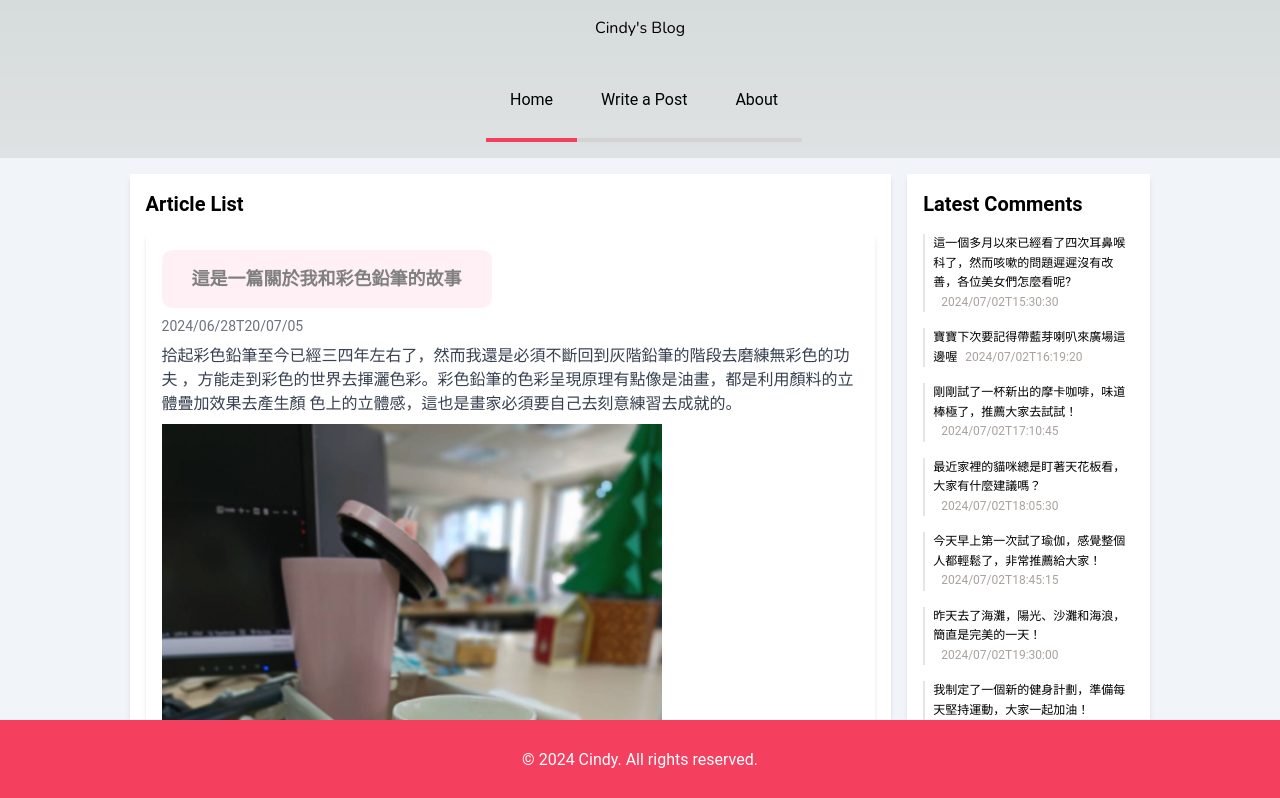
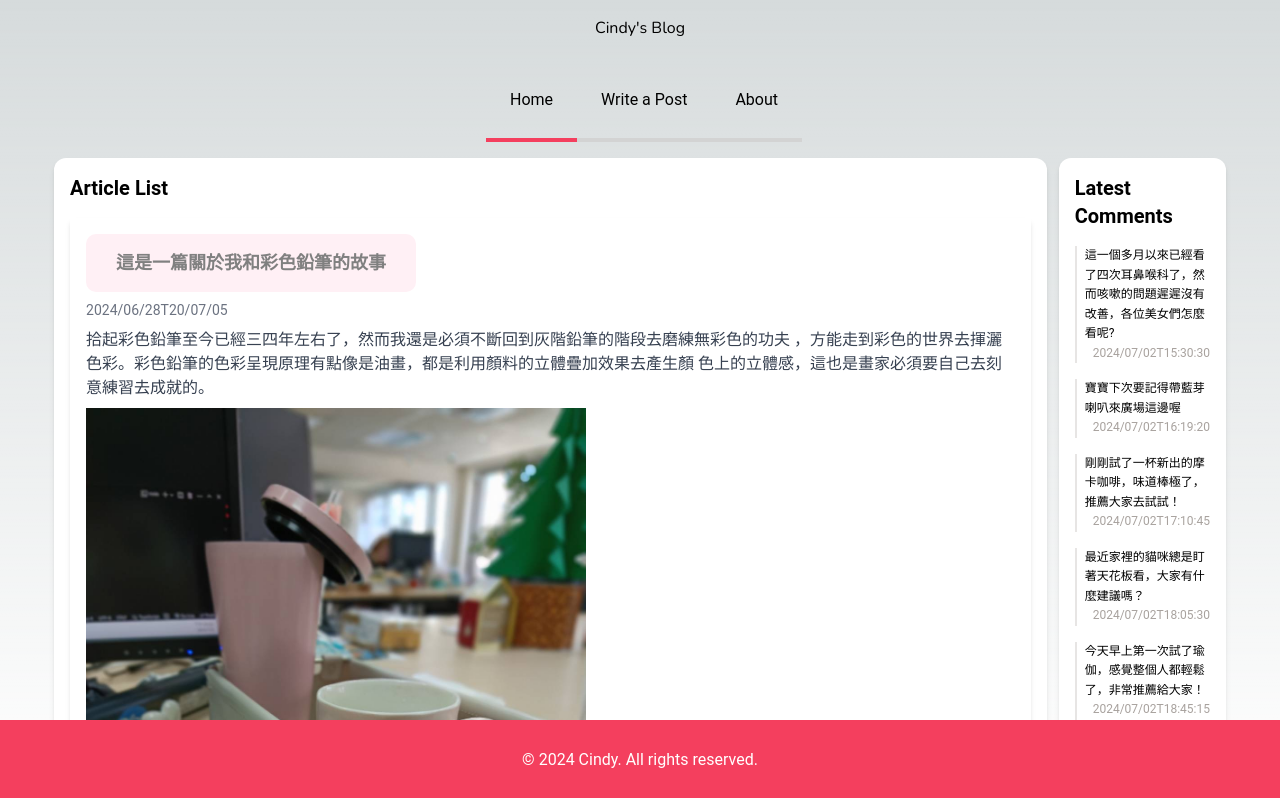
Before and after one commit to cindy951357/react-blog, a Next.js app: page / in a window 1280 px wide. Shown: the top 798 px of the page. Built offline with nearby package versions, Linux system fonts and the light colour scheme.

Commit message:
refine layout of home page

```diff
--- a/src/components/AboutLayout.tsx
+++ b/src/components/AboutLayout.tsx
@@ -9,12 +9,12 @@ type AboutLayoutProps = {
 const AboutLayout = ({ children }: AboutLayoutProps) => {
   return (
     <div className='about-layout grid grid-cols-[1fr_20fr_1fr_1fr]'>
-      <div className="dummy"></div>
+      <div className="dummy about-dummy"></div>
       <div className='about-main'>{children}</div>
       <div className="about-menu-container">
         <AboutMenu />
       </div>
-      <div className="dummy"></div>
+      <div className="dummy about-dummy"></div>
     </div>
   );
 };
--- a/src/components/CommentList.tsx
+++ b/src/components/CommentList.tsx
@@ -5,7 +5,7 @@ const CommentList: React.FC = () => {
   const { comments } = useComments();
 
   return (
-    <div>
+    <div className='comment-list'>
       <ul>
         {comments.map((comment) => (
           <li key={comment.id} className='mb-4 border-l-2 border-stone-200 pl-2 leading-relaxed text-xs'>
--- a/src/pages/index.tsx
+++ b/src/pages/index.tsx
@@ -1,32 +1,25 @@
 import { useTranslation } from "next-i18next";
-import GlowButton from "@/components/Button/GlowButton";
 import CommentList from "../components/CommentList";
 import PostList from "../components/PostList";
 
 export default function Index() {
   const { t } = useTranslation("common");
   return (
-    <div className="flex h-full w-full justify-center items-center bg-slate-100">
-      <div className="grid w-full grid-cols-10 gap-4 mt-4">
-        <div className="dummy-div col-span-1"></div>
-        <div className="col-span-6">
-          <div className="bg-white p-4 shadow-md">
+    <div className="home-page grid grid-cols-[1fr_20fr_1fr_1fr] gap-1 h-full w-fullbg-slate-100 h-full">
+      <div className="dummy home-dummy"></div>
+      <div className="latest-posts bg-white p-4 shadow-md mr-2 rounded-xl">
         <h2 className="md:text-xl font-bold mb-4">Article List</h2>
         <ul>
           <PostList />
         </ul>
       </div>
-        </div>
-        <div className="col-span-2">
-          <div className="bg-white p-4 shadow-md">
+      <div className="latest-comments bg-white p-4 shadow-md rounded-xl">
         <h2 className="md:text-xl font-bold mb-4">Latest Comments</h2>
         <ul>
           <CommentList />
         </ul>
       </div>
-        </div>
-        <div className="dummy-div col-span-1"></div>
-      </div>
+      <div className="dummy home-dummy"></div>
   </div>
   );
 }
```
Also changed, not shown: 1 other file (tests, documents, lock files or other folders). Lines whose indentation alone changed are shown as unchanged.
